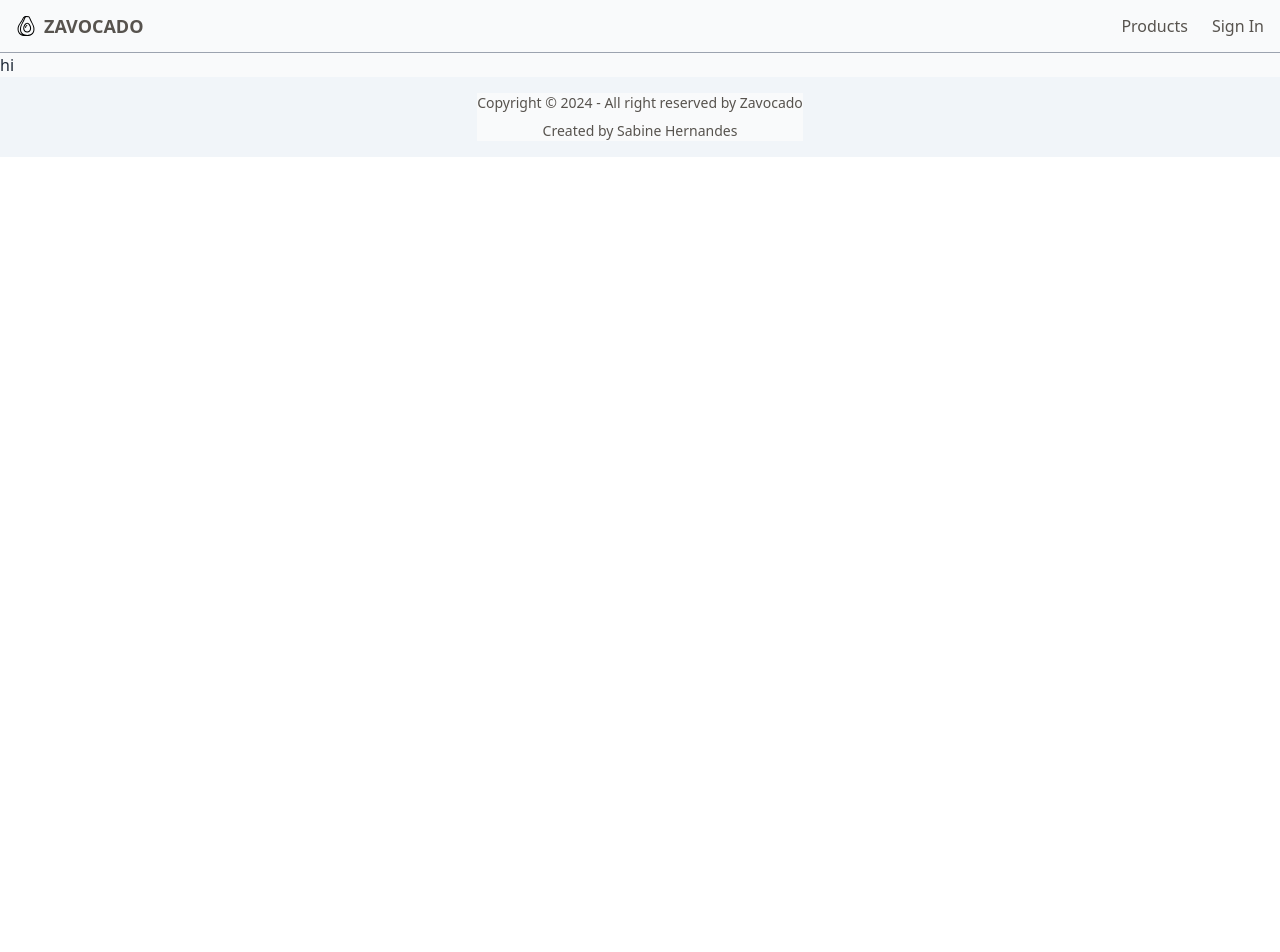
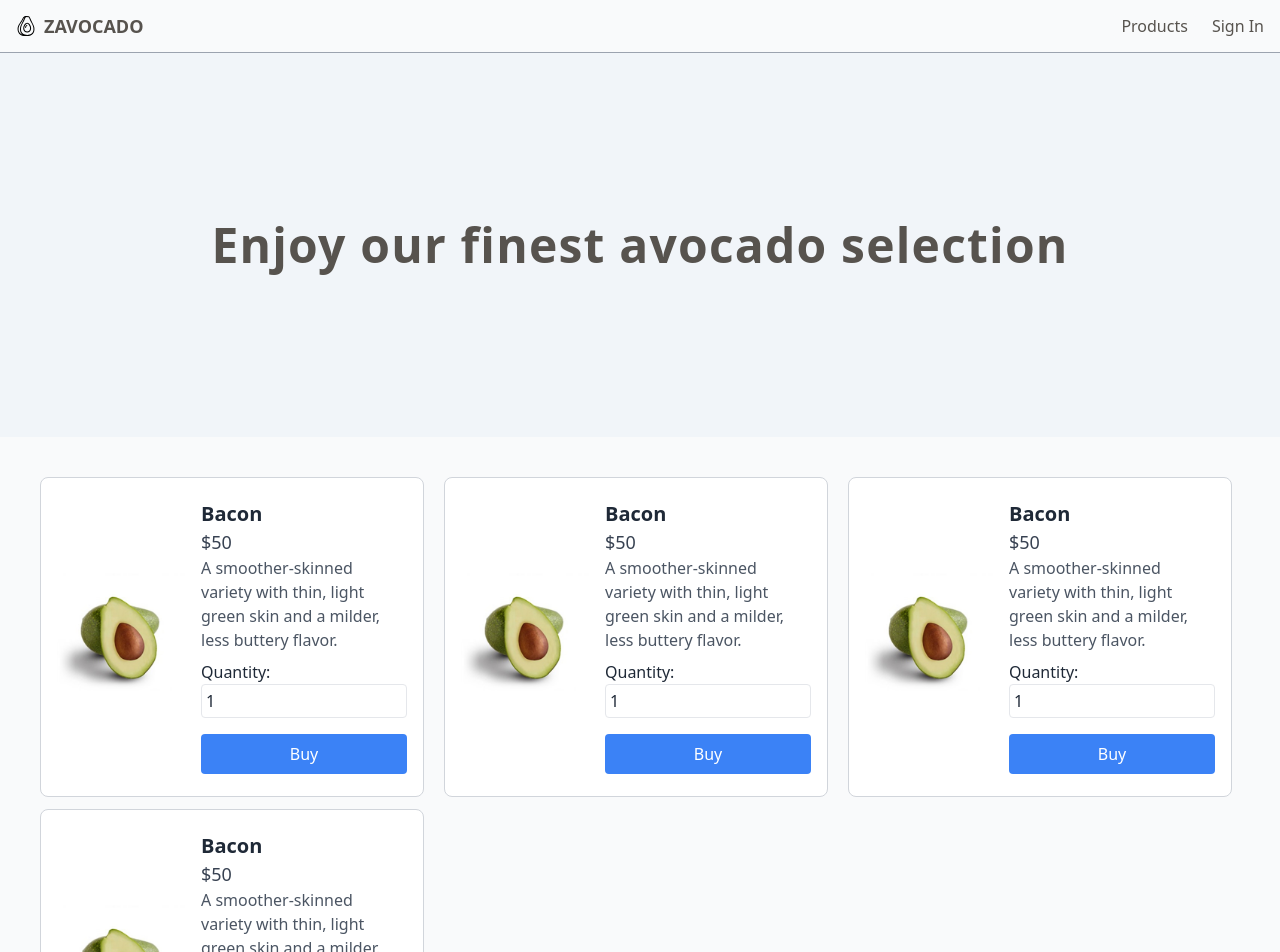
Before and after one commit to sabinehernandes/zavocado, a React (Vite) app in the folder frontend/: page /products in a window 1280 px wide. Shown: the top 952 px of the page. Before the commit the page ends 800 px from the top, so only its background shows below. Built offline with nearby package versions, Linux system fonts and the light colour scheme.

Commit message:
add main section and import ProductCard component

```diff
--- a/frontend/src/components/products-page/ProductsPage.tsx
+++ b/frontend/src/components/products-page/ProductsPage.tsx
@@ -1,7 +1,19 @@
+import ProductCard from "./ProductCard";
+
 export default function ProductsPage() {
   return (
     <>
-      <h1>hi</h1>
+      <main className="bg-slate-100 text-center h-96 flex flex-col items-center justify-center space-y-4">
+        <h1 className="text-5xl font-bold text-stone-600 tracking-wide bg-slate-100">
+          Enjoy our finest avocado selection
+        </h1>
+      </main>
+      <section className="grid grid-cols-1 md:grid-cols-2 md:grid-rows-2 lg:grid-cols-3 lg:grid-rows-3 gap-3 m-10">
+        <ProductCard />
+        <ProductCard />
+        <ProductCard />
+        <ProductCard />
+      </section>
     </>
   );
 }
```
